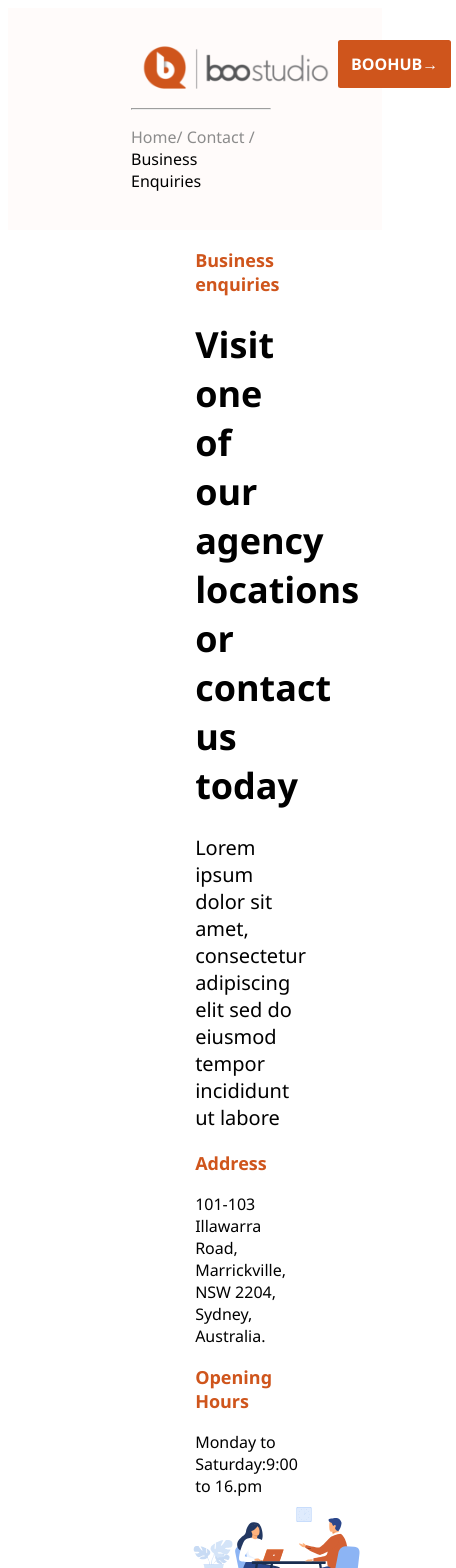
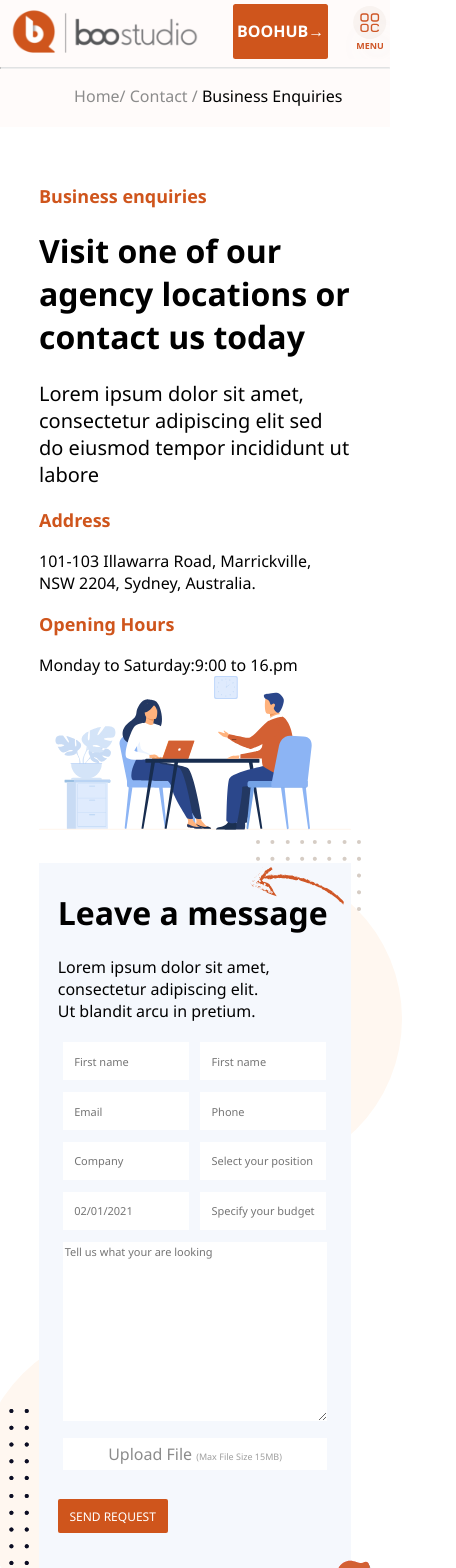
Before and after one commit to Shashank7Jain/boostudio_jain, a Vue app in the folder assessment/: page / in a window 390 px wide. Shown: the top 1568 px of the page, 456 px wide, since content can reach past the window. Built offline with nearby package versions, Linux system fonts and the light colour scheme.

Commit message:
style changes

```diff
--- a/assessment/public/index.html
+++ b/assessment/public/index.html
@@ -1,15 +1,19 @@
 <!DOCTYPE html>
 <html lang="">
   <head>
-    <meta charset="utf-8">
-    <meta http-equiv="X-UA-Compatible" content="IE=edge">
-    <meta name="viewport" content="width=device-width,initial-scale=1.0">
-    <link rel="icon" href="<%= BASE_URL %>favicon.ico">
+    <meta charset="utf-8" />
+    <meta http-equiv="X-UA-Compatible" content="IE=edge" />
+    <meta name="viewport" content="width=device-width,initial-scale=1.0" />
+    <link rel="icon" href="<%= BASE_URL %>favicon.ico" />
     <title><%= htmlWebpackPlugin.options.title %></title>
   </head>
-  <body>
+  <body style="border: 0px;margin:0px">
     <noscript>
-      <strong>We're sorry but <%= htmlWebpackPlugin.options.title %> doesn't work properly without JavaScript enabled. Please enable it to continue.</strong>
+      <strong
+        >We're sorry but <%= htmlWebpackPlugin.options.title %> doesn't work
+        properly without JavaScript enabled. Please enable it to
+        continue.</strong
+      >
     </noscript>
     <div id="app"></div>
     <!-- built files will be auto injected -->
--- a/assessment/src/App.vue
+++ b/assessment/src/App.vue
@@ -31,6 +31,12 @@ export default {
   font-family: "Segoe UI";
 }
 hr {
-  border-top: 1px solid #9e9e9e;
+  border-top: 1px solid #e1e2e3;
+}
+input:focus,
+select:focus,
+textarea:focus,
+button:focus {
+  outline: none;
 }
 </style>
--- a/assessment/src/components/Business_Enquiries.vue
+++ b/assessment/src/components/Business_Enquiries.vue
@@ -139,10 +139,27 @@ export default {
 @media only screen and (max-width: 960px) {
   .main__div {
     display: flex;
-    margin: 0% 10%;
-    padding-left: 5%;
+    margin: 10% 10%;
     flex-direction: column;
-    margin-left: 31%;
+  }
+  .request {
+    font-size: 12px !important;
+  }
+  .arrow {
+    position: absolute;
+    top: 4px !important;
+    right: 7px !important;
+    z-index: 2;
+  }
+  input {
+    font-size: 11px !important;
+  }
+  textarea {
+    font-size: 11px !important;
+  }
+  .business__enquiries {
+    padding: 0% !important;
+    margin: 0% !important;
   }
   .main__div > * + * {
     margin-top: 10px;
@@ -150,20 +167,18 @@ export default {
   .people_img {
     width: 370px;
   }
+  .people_img {
+    margin-left: 0% !important;
+  }
 }
 .people_img {
   margin-left: 20%;
 }
 
-p {
-  font-size: 16px;
-}
 .business_desc {
   font-size: 20px;
 }
-h1 {
-  font-size: 36px;
-}
+
 textarea {
   width: 502px;
   height: 175px;
--- a/assessment/src/components/Footer.vue
+++ b/assessment/src/components/Footer.vue
@@ -183,8 +183,8 @@
     <div class="socialMediaWrapper">
       <svg
         xmlns="http://www.w3.org/2000/svg"
-        width="40"
-        height="40"
+        width="35"
+        height="35"
         viewBox="0 0 40 40"
       >
         <g id="Group_1993" data-name="Group 1993" transform="translate(0)">
@@ -211,8 +211,8 @@
       </svg>
       <svg
         xmlns="http://www.w3.org/2000/svg"
-        width="40"
-        height="40"
+        width="35"
+        height="35"
         viewBox="0 0 40 40"
         style="margin-left: 5px"
       >
@@ -236,8 +236,8 @@
       </svg>
       <svg
         xmlns="http://www.w3.org/2000/svg"
-        width="40"
-        height="40"
+        width="35"
+        height="35"
         viewBox="0 0 40 40"
         style="margin-left: 5px"
       >
@@ -992,6 +992,7 @@ export default {
 }
 .copyRight {
   width: 60%;
+  font-weight: 500;
 }
 .companyInfo {
   display: flex;
@@ -1003,6 +1004,7 @@ export default {
 }
 .lineHeight0 {
   line-height: 0.5;
+  font-weight: 500;
 }
 .copyRightsWrapper {
   display: flex;
@@ -1016,6 +1018,7 @@ export default {
 }
 .innerConditions {
   width: 20%;
+  font-weight: 500;
 }
 .width20 {
   width: 20%;
--- a/assessment/src/components/Header.vue
+++ b/assessment/src/components/Header.vue
@@ -1,10 +1,11 @@
 <template>
   <div class="main__div">
     <div class="logo__bar">
-      <div>
-        <img src="BOOStudio_Logo.png" height="55px" width="207" alt="logo" />
+      <div class="logo">
+        <img src="BOOStudio_Logo.png" alt="logo" />
       </div>
-      <div>
+      <div class="buttons">
+        <img src="menu.svg" alt="menu-icon" />
         <button>BOOHUB&#8594;</button>
       </div>
     </div>
@@ -24,35 +25,43 @@ export default {
 <style scoped>
 @media only screen and (max-width: 960px) {
   .main__div {
-    height: auto;
-    padding: 2% 5%;
-    border: 0px solid black;
-    background: #fffbfa;
+    padding: 1% 0% !important;
+  }
+  button {
+    padding: 1%;
+    font-size: 10px;
   }
 }
+.logo {
+  width: 50%;
+}
+.buttons {
+  flex-direction: row-reverse;
+  width: 50%;
+  display: flex;
+}
 .main__div {
-  height: auto;
   padding: 32px 111px 22.1px 123px;
   border: 0px solid black;
   background: #fffbfa;
 }
 .logo__bar {
   display: flex;
-  justify-content: space-between;
+  height: 55px;
 }
 button {
   background-color: #cf551c;
   color: #ffffff;
   border: none;
-  padding: 14%;
+  padding: 2%;
   font-size: 16px;
   font-weight: 600;
   border-radius: 2.5px;
-  margin-right: 5px !important;
 }
 p {
   font-size: 16px;
   color: #8c8c8c;
+  margin-left: 19%;
 }
 span {
   color: black;
--- a/assessment/src/components/How_Can_We.vue
+++ b/assessment/src/components/How_Can_We.vue
@@ -60,6 +60,7 @@ h3 {
   margin-left: 1.5%;
   background: #fdf8f5;
   padding: 4% 9%;
+  border: 1px solid #cf551c;
 }
 .business {
   background: #fdf8f5;
@@ -107,6 +108,7 @@ h3 {
     align-items: center;
     justify-content: center;
     text-align: center;
+    padding: 4%;
   }
 }
 </style>
```
Also changed, not shown: assessment/public/menu.svg.
